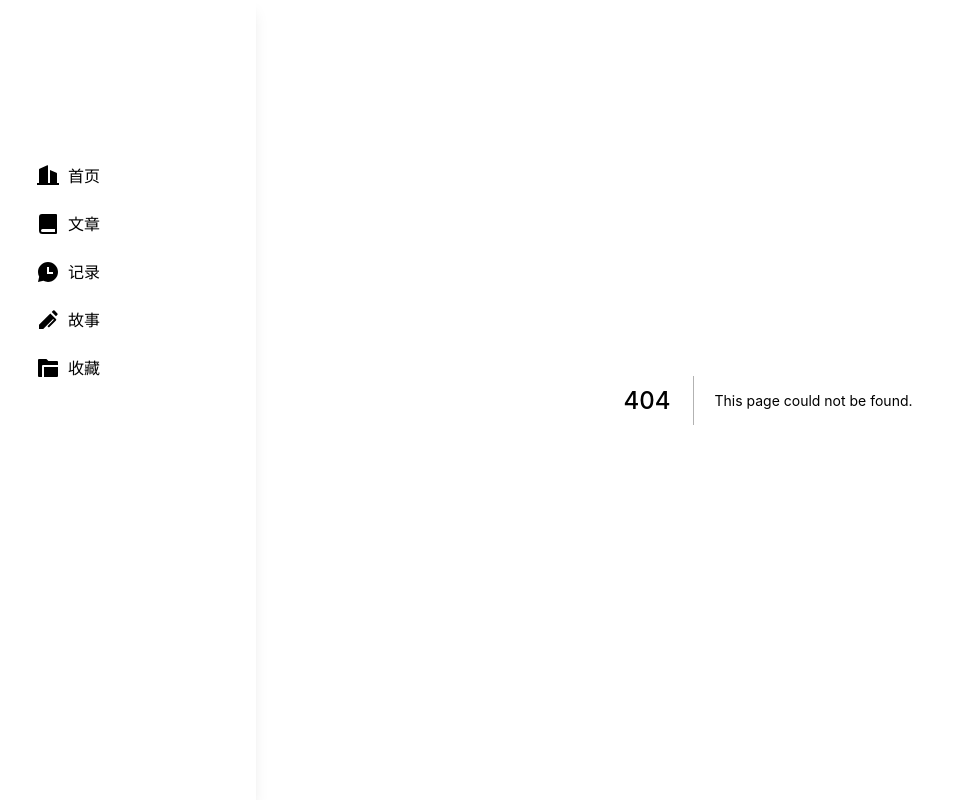
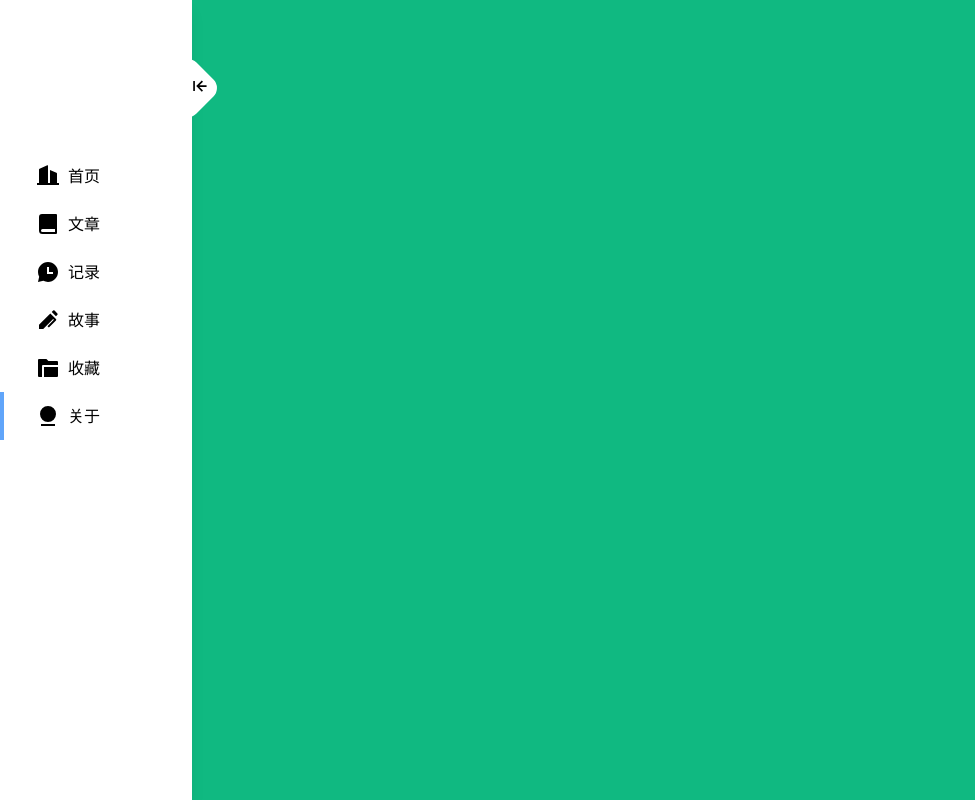
Before and after one commit to HessTina-YuI/yui-blog, a Next.js app: page /about in a window 1280 px wide. Before the commit this address had no page. Shown: the whole page, without its empty margins (0-975 px from the left). Built offline with nearby package versions, Linux system fonts and the light colour scheme.

Commit message:
add: 整理首页样式，新增 logo 和 about.tsx

```diff
--- a/components/CountCard.tsx
+++ b/components/CountCard.tsx
@@ -16,7 +16,7 @@ const CountCard: React.FC<CountCardProps> = ({ className }) => {
             id: '1',
             name: '文章',
             count: 10,
-            description: '测试测试测试测试测试测试测试测试测试测试测试测试测试测试测试测试测试测试测试测试测试测试测试测试测试测试测试测试测试测试测试测试',
+            description: '测试测试测试测试测试测试测试测试测试测试测试测试测试测试',
             icon: <RiBookFill/>,
             url: '/article'
         }, {
@@ -42,7 +42,7 @@ const CountCard: React.FC<CountCardProps> = ({ className }) => {
             {
                 card?.map(((value, index) =>
                         <CountCardItem key={value.id} {...value}
-                                       className={`flex-1 ${index !== (card?.length - 1) ? 'mr-6' : ''}`}/>
+                                       className={`${index !== 0 ? 'ml-6' : ''}`}/>
                 ))
             }
         </div>
--- a/components/CountCardItem.tsx
+++ b/components/CountCardItem.tsx
@@ -23,22 +23,22 @@ const variants = {
 
 const CountCardItem: React.FC<CountCardItemProps> = ({ className, ...props }) => {
     return (
-        <div className={`${className} w-full h-full p-4 xl:p-6 bg-white rounded-2xl shadow-lg relative`}>
-            <div className="flex justify-between">
-                <div className="inline-block p-3 xl:p-4 rounded-lg bg-blue-500 text-2xl xl:text-4xl text-white">
+        <div className={`${className} w-60 h-full p-4 bg-white rounded-2xl shadow-lg`}>
+            <div className="h-1/4 flex justify-between">
+                <div className="inline-block p-2 rounded-lg bg-blue-500 text-2xl text-white">
                     {props.icon}
                 </div>
                 <span className="mr-4 text-2xl xl:text-4xl">{props.count}</span>
             </div>
-            <div className="mt-2 xl:mt-4 font-bold text-2xl">
+            <div className="mt-2 font-bold text-xl">
                 {props.name}
             </div>
-            <div className="w-full h-2/5 xl:h-1/5 mt-2 overflow-hidden">
+            <div className="w-full h-1/3 mt-1 text-xs overflow-hidden">
                 {props.description}
             </div>
             <Link href={props.url ? props.url : '#'}>
                 <div
-                    className="w-20 h-8 bg-blue-500 rounded-full absolute bottom-4 right-6 xl:right-9">
+                    className="w-20 h-8 -mt-2 bg-blue-500 rounded-full float-right">
                     <motion.div className="w-full h-full flex justify-center items-center"
                                 whileHover="hover"
                                 variants={variants}>
--- a/components/Navbar.tsx
+++ b/components/Navbar.tsx
@@ -1,17 +1,53 @@
 import React, { useEffect, useState } from 'react';
 import { BiArrowToLeft, BiArrowToRight } from 'react-icons/bi';
-import { RiBuilding2Fill, RiBookFill, RiChatHistoryFill, RiBallPenFill, RiFolder4Fill } from 'react-icons/ri';
-import NavbarItem from '@/components/NavbarItem';
+import { RiBuilding2Fill, RiBookFill, RiChatHistoryFill, RiBallPenFill, RiFolder4Fill, RiUser4Fill } from 'react-icons/ri';
+import NavbarItem, { NavBarItemProps } from '@/components/NavbarItem';
 
 let waitAnimationEnd: boolean = true;
-const initWidth = 16;
+const initWidth = 12;
 const narrowWidth = 4;
 
 const Navbar: React.FC = ({ children }) => {
 
+    const [navItem, setNavItem] = useState<Array<NavBarItemProps>>();
     const [navWidth, setNavWidth] = useState<number>(initWidth);
     const [navOpen, setNavOpen] = useState<boolean>(true);
     const [navMouseOn, setNavMouseOn] = useState<boolean>(false);
+
+    useEffect(() => {
+        setNavItem([
+            {
+                title: '首页',
+                url: '/',
+                icon: <RiBuilding2Fill/>
+            },
+            {
+                title: '文章',
+                url: '/article',
+                icon: <RiBookFill/>
+            },
+            {
+                title: '记录',
+                url: '/history',
+                icon: <RiChatHistoryFill/>
+            },
+            {
+                title: '故事',
+                url: '/story',
+                icon: <RiBallPenFill/>
+            },
+            {
+                title: '收藏',
+                url: '/collector',
+                icon: <RiFolder4Fill/>
+            },
+            {
+                title: '关于',
+                url: '/about',
+                icon: <RiUser4Fill/>
+            },
+        ]);
+    }, []);
 
     useEffect(() => {
         navOpen ? setNavWidth(initWidth) : setNavWidth(narrowWidth);
@@ -45,11 +81,12 @@ const Navbar: React.FC = ({ children }) => {
                     </div>
                 </div>
                 <ul className="w-full">
-                    <NavbarItem navOpen={navOpen} title="首页" url="/" icon={<RiBuilding2Fill/>}/>
-                    <NavbarItem navOpen={navOpen} title="文章" url="/article" icon={<RiBookFill/>}/>
-                    <NavbarItem navOpen={navOpen} title="记录" url="/history" icon={<RiChatHistoryFill/>}/>
-                    <NavbarItem navOpen={navOpen} title="故事" url="/story" icon={<RiBallPenFill/>}/>
-                    <NavbarItem navOpen={navOpen} title="收藏" url="/collector" icon={<RiFolder4Fill/>}/>
+                    {
+                        navItem?.map(((value, index) => {
+                                return <NavbarItem key={index} navOpen={navOpen} {...value}/>;
+                            }
+                        ))
+                    }
                 </ul>
             </nav>
             <div
--- a/components/NavbarItem.tsx
+++ b/components/NavbarItem.tsx
@@ -1,17 +1,38 @@
-import React, { useState } from 'react';
+import React, { useEffect, useState } from 'react';
+import { Url } from 'url';
 import Link from '@/components/Link';
-import { Url } from 'url';
+import { useRouter } from 'next/router';
 
-interface NavBarItemProps {
-    navOpen: boolean;
+export interface NavBarItemProps {
+    navOpen?: boolean;
     title: string;
     url?: Url | string;
     icon?: React.ReactNode;
 }
 
-const NavBarItem: React.FC<NavBarItemProps> = ({ navOpen, title, url, icon }) => {
+const NavBarItem: React.FC<NavBarItemProps> = ({ ...props }) => {
 
+    const [active, setActive] = useState<boolean>(false);
     const [iconMouseOn, setIconMouseOn] = useState<boolean>(false);
+
+    const router = useRouter();
+
+    useEffect(() => {
+        const routeUrl = router.route;
+        const url = props.url;
+
+        if (url === '/' && routeUrl === '/') {
+            debugger
+            setActive(true);
+        } else {
+            if (url !== '/' && routeUrl.indexOf(url ? url.toString() : '...') !== -1) {
+                setActive(true);
+            } else {
+                setActive(false);
+            }
+        }
+
+    }, [props.url, router]);
 
     const iconMouseOver = () => {
         setIconMouseOn(true);
@@ -23,24 +44,25 @@ const NavBarItem: React.FC<NavBarItemProps> = ({ navOpen, title, url, icon }) =>
 
     return (
         <li className={`border-l-4 relative transition-all duration-500 cursor-default
-                    ${iconMouseOn ? 'border-black bg-gray-400 text-white' : 'border-transparent bg-transparent text-black'}
-                    ${navOpen ? 'py-3 px-8' : 'py-3 px-4'}`}>
+                    ${iconMouseOn ? 'border-black bg-gray-400 text-white'
+            : `bg-transparent text-black ${active ? 'border-blue-400' : 'border-transparent'}`}
+                    ${props.navOpen ? 'py-3 px-8' : 'py-3 px-4'}`}>
             <div className="relative flex items-center">
-                <span className="text-2xl">{icon}</span>
+                <span className="text-2xl">{props.icon}</span>
                 <span className={`ml-2 whitespace-nowrap text-base transition-opacity duration-300
-                        ${navOpen ? 'opacity-100' : 'opacity-0'}`}>
-                    {title}
+                        ${props.navOpen ? 'opacity-100' : 'opacity-0'}`}>
+                    {props.title}
                 </span>
             </div>
-            <Link href={url ? url : '#'}>
+            <Link href={props.url ? props.url : '#'}>
                 <div className="w-full h-full bg-transparent absolute top-0 -left-1 hover:cursor-pointer"
                      onMouseOver={iconMouseOver} onMouseLeave={iconMouseLeave}/>
             </Link>
-            {!navOpen ?
+            {!props.navOpen ?
                 <div
                     className={`p-2 bg-white shadow-lg rounded-lg whitespace-nowrap text-black text-base transition-all duration-500 absolute top-1 left-14
                         ${iconMouseOn ? 'opacity-100 translate-x-4' : 'opacity-0 translate-x-1'}`}>
-                    {title}
+                    {props.title}
                 </div>
                 : null
             }
--- /dev/null
+++ b/components/ToolTip.tsx
@@ -0,0 +1,61 @@
+import React, { useEffect, useState } from 'react';
+import { RiGithubFill, RiMailOpenFill, RiQqFill, RiWechat2Fill } from 'react-icons/ri';
+import ReactTooltip from 'react-tooltip';
+import { IProps } from '@/lib/CommonProps';
+
+interface ToolTip extends IProps {
+
+}
+
+const ToolTip: React.FC<ToolTip> = ({ className }) => {
+
+    const [isMounted, setMount] = useState(false);
+
+    useEffect(() => {
+        setMount(true);
+    }, []);
+
+    return (
+        <div className={className} style={{minWidth:'24rem'}}>
+            <div className="w-full h-3/4 flex justify-center items-center">
+                愿指引明路的苍蓝之星为你们闪耀
+            </div>
+            <ul className="w-full h-1/4 text-2xl flex justify-center">
+                {
+                    isMounted ?
+                        <li className="mx-2">
+                            <RiQqFill data-tip="QQ" data-for="qq"/>
+                            <ReactTooltip id="qq" className="tooltip" effect="solid"/>
+                        </li>
+                        : null
+                }
+                {
+                    isMounted ?
+                        <li className="mx-2">
+                            <RiWechat2Fill data-tip="WeChat" data-for="wechat"/>
+                            <ReactTooltip id="wechat" className="tooltip" effect="solid"/>
+                        </li>
+                        : null
+                }
+                {
+                    isMounted ?
+                        <li className="mx-2">
+                            <RiGithubFill data-tip="Github" data-for="github"/>
+                            <ReactTooltip id="github" className="tooltip" effect="solid"/>
+                        </li>
+                        : null
+                }
+                {
+                    isMounted ?
+                        <li className="mx-2">
+                            <RiMailOpenFill data-tip="Email" data-for="email"/>
+                            <ReactTooltip id="email" className="tooltip" effect="solid"/>
+                        </li>
+                        : null
+                }
+            </ul>
+        </div>
+    );
+};
+
+export default ToolTip;
--- a/css/tailwind.css
+++ b/css/tailwind.css
@@ -16,6 +16,11 @@
         overscroll-behavior-y: none;
     }
 
+    .tooltip {
+        padding: 0 1rem !important;
+        border-radius: 1rem !important;
+    }
+
     @variants dark {
 
     }
--- a/package.json
+++ b/package.json
@@ -20,6 +20,8 @@
     "react-dom": "17.0.2",
     "react-icons": "^4.2.0",
     "react-scroll": "^1.8.3",
+    "react-toastify": "^8.0.2",
+    "react-tooltip": "^4.2.21",
     "reading-time": "^1.4.0"
   },
   "devDependencies": {
--- /dev/null
+++ b/pages/about.tsx
@@ -0,0 +1,13 @@
+import { NextPage } from 'next';
+import PageLayout from '@/layouts/PageLayout';
+
+const About: NextPage = () => {
+    return (
+        <PageLayout>
+            <div className="w-full h-screen bg-green-500">
+            </div>
+        </PageLayout>
+    );
+};
+
+export default About;
--- a/pages/index.tsx
+++ b/pages/index.tsx
@@ -1,38 +1,21 @@
 import { NextPage } from 'next';
-import React, { useEffect } from 'react';
-import { Events, scroller } from 'react-scroll';
+import React from 'react';
 import PageLayout from '@/layouts/PageLayout';
 import SectionContainer from '@/components/SectionContainer';
 import Banner from '@/components/Banner';
 import CountCard from '@/components/CountCard';
+import ToolTip from '@/components/ToolTip';
 
 const Home: NextPage = () => {
-
-    useEffect(() => {
-        Events.scrollEvent.register('begin', () => {
-        });
-        Events.scrollEvent.register('end', () => {
-        });
-
-        return () => {
-            Events.scrollEvent.remove('begin');
-            Events.scrollEvent.remove('end');
-        };
-    }, []);
-
-    const downClick = () => {
-        scroller.scrollTo('container', {
-            duration: 1500,
-            delay: 0,
-            smooth: 'easeInOutQuint'
-        });
-    };
 
     return (
         <PageLayout>
             <SectionContainer>
                 <Banner className="w-full h-3/5"/>
-                <CountCard className="w-full h-2/5"/>
+                <div className="w-full h-52 mt-2 pb-4 flex overflow-x-scroll overflow-y-hidden">
+                    <ToolTip className="h-full pr-6 flex-grow"/>
+                    <CountCard className="h-full flex-none"/>
+                </div>
             </SectionContainer>
         </PageLayout>
     );
```
Also changed, not shown: public/static/favicons/yui-logo.svg (added), 1 other file (tests, documents, lock files or other folders).
